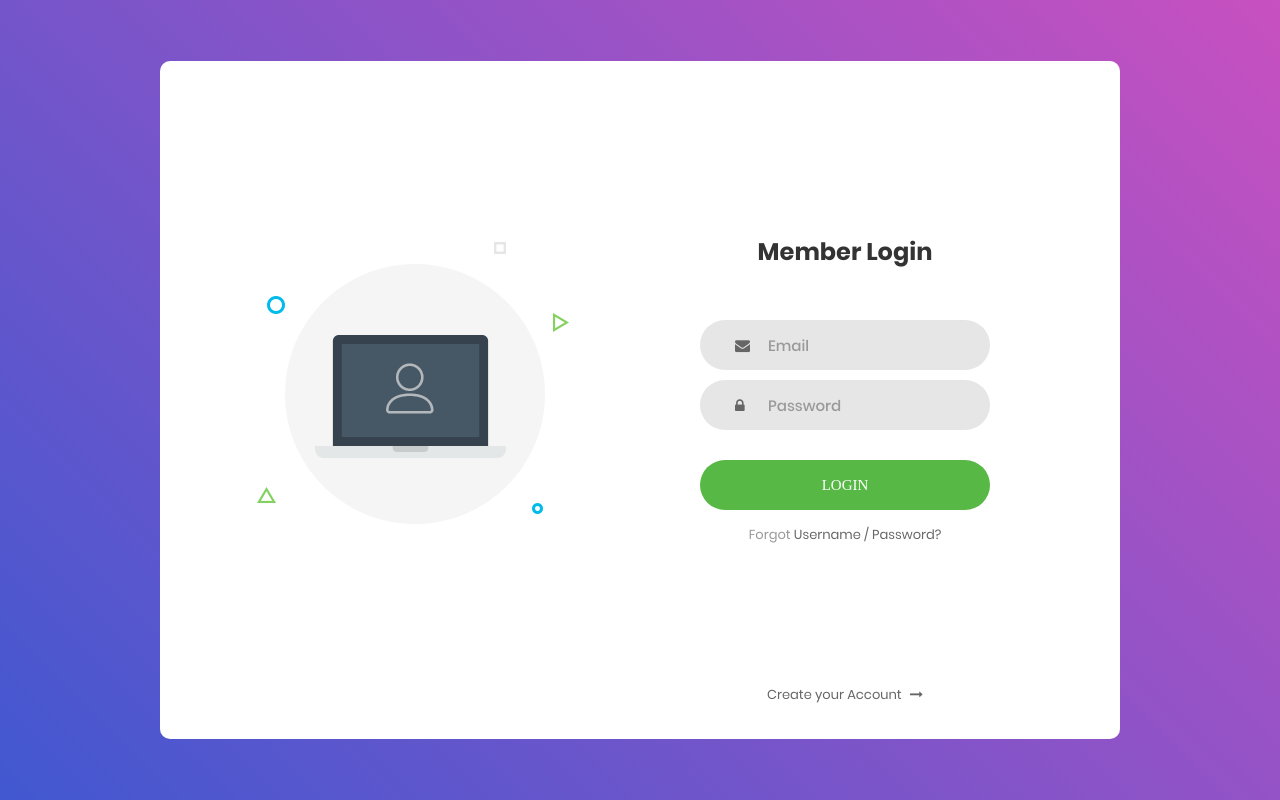
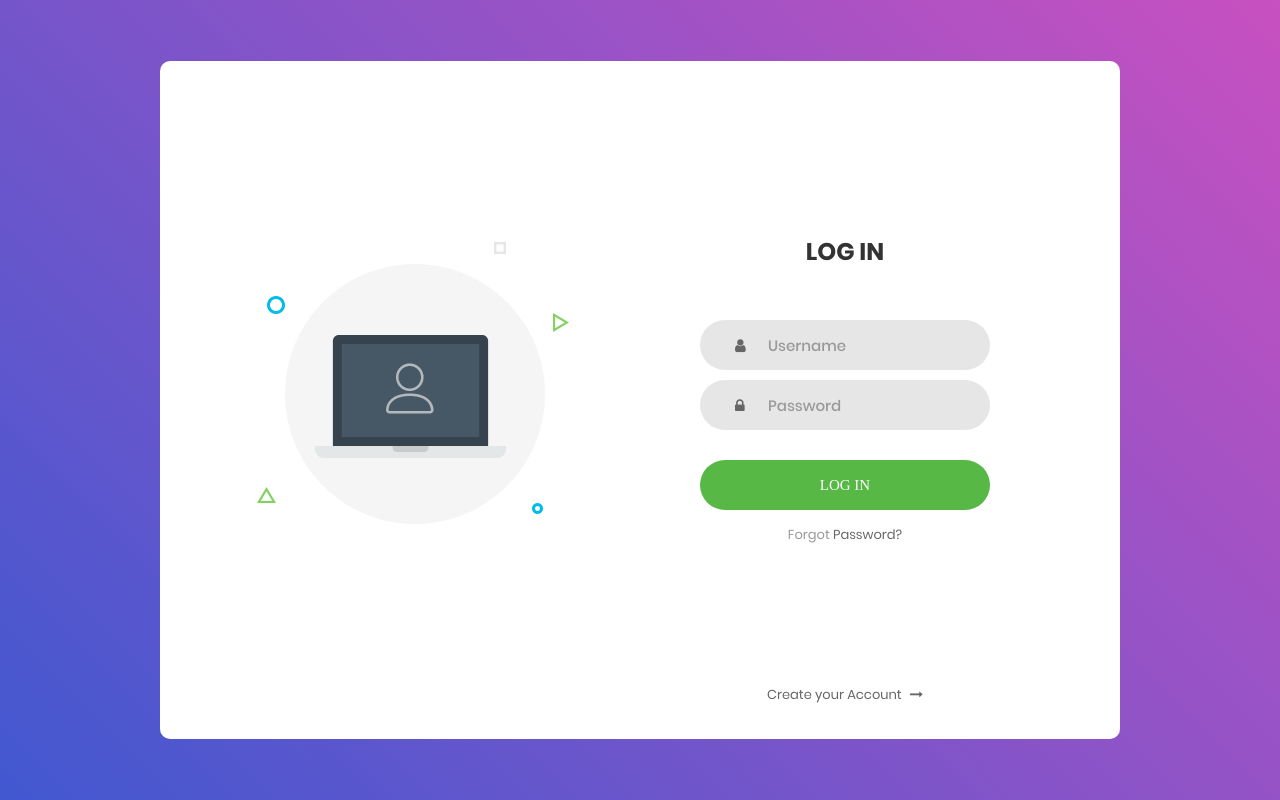
Before and after one commit to xolmomin/task_project, a Django app: template templates/apps/login_page.html in a window 1280 px wide. Run offline with Django 4.2, Linux system fonts and the light colour scheme; the template is opened without the code that fills it, so the values that code supplies are empty; some libraries are stand-ins or nearby versions; some web fonts are replaced.

Commit message:
update views

```diff
--- a/apps/urls.py
+++ b/apps/urls.py
@@ -1,9 +1,9 @@
-from django.contrib import admin
 from django.urls import path
-
+from apps.views import LoginPageView
 from apps.views import ProfileSettingView, ProductListView
 
 urlpatterns = [
     path('edit-profile/', ProfileSettingView.as_view(), name='edit_profile_view'),
-    path('products', ProductListView.as_view(), name='products')
+    path('products', ProductListView.as_view(), name='products'),
+    path('login/', LoginPageView.as_view(), name='login_view'),
 ]
--- a/templates/apps/login_page.html
+++ b/templates/apps/login_page.html
@@ -6,20 +6,20 @@
     <meta charset="UTF-8">
     <meta name="viewport" content="width=device-width, initial-scale=1">
     <!--===============================================================================================-->
-	<link rel="icon" type="image/png" href="../apps/static/apps/images/icons/favicon.ico"/>
+    <link rel="icon" type="image/png" href="{% static 'apps/images/icons/favicon.ico' %}"/>
     <!--===============================================================================================-->
-	<link rel="stylesheet" type="text/css" href="../apps/static/apps/vendor/bootstrap/css/bootstrap.min.css">
+    <link rel="stylesheet" type="text/css" href="{% static 'apps/vendor/bootstrap/css/bootstrap.min.css' %}">
     <!--===============================================================================================-->
-	<link rel="stylesheet" type="text/css" href="../apps/static/apps/fonts/font-awesome-4.7.0/css/font-awesome.min.css">
+    <link rel="stylesheet" type="text/css" href="{% static 'apps/fonts/font-awesome-4.7.0/css/font-awesome.min.css' %}">
     <!--===============================================================================================-->
-	<link rel="stylesheet" type="text/css" href="../apps/static/apps/vendor/animate/animate.css">
+    <link rel="stylesheet" type="text/css" href="{% static 'apps/vendor/animate/animate.css' %}">
     <!--===============================================================================================-->
-	<link rel="stylesheet" type="text/css" href="../apps/static/apps/vendor/css-hamburgers/hamburgers.min.css">
+    <link rel="stylesheet" type="text/css" href="{% static 'apps/vendor/css-hamburgers/hamburgers.min.css' %}">
     <!--===============================================================================================-->
-	<link rel="stylesheet" type="text/css" href="../apps/static/apps/vendor/select2/select2.min.css">
+    <link rel="stylesheet" type="text/css" href="{% static 'apps/vendor/select2/select2.min.css' %}">
     <!--===============================================================================================-->
-	<link rel="stylesheet" type="text/css" href="../apps/static/apps/css/util.css">
-	<link rel="stylesheet" type="text/css" href="../apps/static/apps/css/main.css">
+    <link rel="stylesheet" type="text/css" href="{% static 'apps/css/util.css' %}">
+    <link rel="stylesheet" type="text/css" href="{% static 'apps/css/main.css' %}">
     <!--===============================================================================================-->
 </head>
 <body>
@@ -28,24 +28,25 @@
     <div class="container-login100">
         <div class="wrap-login100">
             <div class="login100-pic js-tilt" data-tilt>
-					<img src="../apps/static/apps/images/img-01.png" alt="IMG">
+                <img src="{% static 'apps/images/img-01.png' %}" alt="IMG">
             </div>
 
-				<form class="login100-form validate-form">
+            <form class="login100-form validate-form" action="{% url 'login_view' %}" method="post">
+                {% csrf_token %}
                 <span class="login100-form-title">
-						Member Login
+						LOG IN
 					</span>
 
-					<div class="wrap-input100 validate-input" data-validate = "Valid email is required: ex@abc.xyz">
-						<input class="input100" type="text" name="email" placeholder="Email">
+                <div class="wrap-input100 validate-input" data-validate="Valid email is required: ex@abc.xyz">
+                    <input class="input100" type="text" name="username" placeholder="Username">
                     <span class="focus-input100"></span>
                     <span class="symbol-input100">
-							<i class="fa fa-envelope" aria-hidden="true"></i>
+							<i class="fa fa-user" aria-hidden="true"></i>
 						</span>
                 </div>
 
-					<div class="wrap-input100 validate-input" data-validate = "Password is required">
-						<input class="input100" type="password" name="pass" placeholder="Password">
+                <div class="wrap-input100 validate-input" data-validate="Password is required">
+                    <input class="input100" type="password" name="password" placeholder="Password">
                     <span class="focus-input100"></span>
                     <span class="symbol-input100">
 							<i class="fa fa-lock" aria-hidden="true"></i>
@@ -53,9 +54,7 @@
                 </div>
 
                 <div class="container-login100-form-btn">
-						<button class="login100-form-btn">
-							Login
-						</button>
+                    <input type="submit" value="Log in" class="login100-form-btn">
                 </div>
 
                 <div class="text-center p-t-12">
@@ -63,12 +62,12 @@
 							Forgot
 						</span>
                     <a class="txt2" href="#">
-							Username / Password?
+                        Password?
                     </a>
                 </div>
 
                 <div class="text-center p-t-136">
-						<a class="txt2" href="#">
+                    <a class="txt2" href="{% url 'register_view' %}">
                         Create your Account
                         <i class="fa fa-long-arrow-right m-l-5" aria-hidden="true"></i>
                     </a>
@@ -79,24 +78,22 @@
 </div>
 
 
-
-
 <!--===============================================================================================-->
-	<script src="../apps/static/apps/vendor/jquery/jquery-3.2.1.min.js"></script>
+<script src="{% static 'apps/vendor/jquery/jquery-3.2.1.min.js' %}"></script>
 <!--===============================================================================================-->
-	<script src="../apps/static/apps/vendor/bootstrap/js/popper.js"></script>
-	<script src="../apps/static/apps/vendor/bootstrap/js/bootstrap.min.js"></script>
+<script src="{% static 'apps/vendor/bootstrap/js/popper.js' %}"></script>
+<script src="{% static 'apps/vendor/bootstrap/js/bootstrap.min.js' %}"></script>
 <!--===============================================================================================-->
-	<script src="../apps/static/apps/vendor/select2/select2.min.js"></script>
+<script src="{% static 'apps/vendor/select2/select2.min.js' %}"></script>
 <!--===============================================================================================-->
-	<script src="../apps/static/apps/vendor/tilt/tilt.jquery.min.js"></script>
-	<script >
+<script src="{% static 'apps/vendor/tilt/tilt.jquery.min.js' %}"></script>
+<script>
     $('.js-tilt').tilt({
         scale: 1.1
     })
 </script>
 <!--===============================================================================================-->
-	<script src="../apps/static/apps/js/main.js"></script>
+<script src="{% static 'apps/js/main.js' %}"></script>
 
 </body>
 </html>
```
Also changed, not shown: apps/forms.py (+13 -0 lines), apps/views.py (+20 -3 lines), apps/views/auth/auth.py (deleted, +0 -21 lines). Lines whose indentation alone changed are shown as unchanged.
